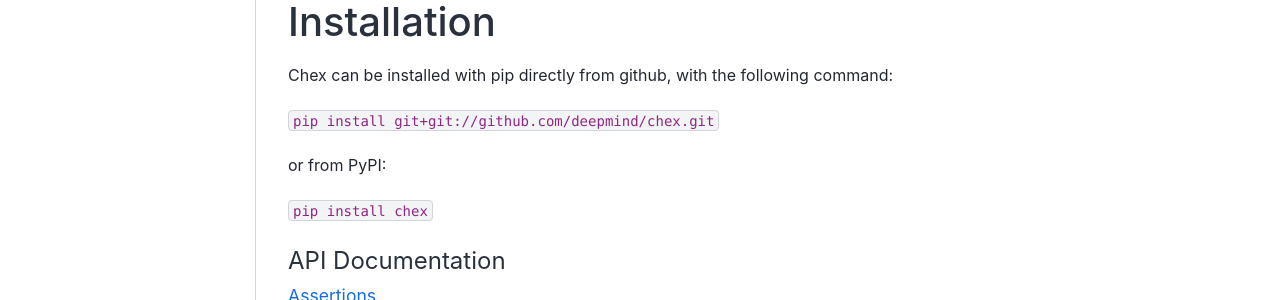
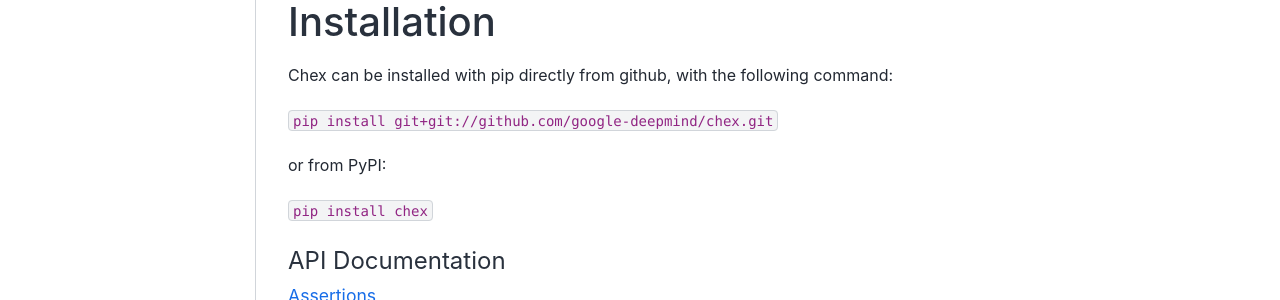
Before and after one commit to google-deepmind/chex, a Sphinx documentation site: the page built from docs/index.rst, in a window 1280 px wide and 900 px high. Shown: the part 373-673 px from the top of the window. Built offline with Sphinx 7.4.7 and the Sphinx Book theme 1.1.4, drawn with Linux system fonts in a browser that asks for light colours; formulas are drawn with MathJax 3; some of the changed lines change nothing that is shown.

Commit message:
update docs builder
PiperOrigin-RevId: 802118498

```diff
--- a/docs/index.rst
+++ b/docs/index.rst
@@ -1,4 +1,4 @@
-:github_url: https://github.com/deepmind/chex/tree/master/docs
+:github_url: https://github.com/google-deepmind/chex/tree/main/docs
 
 Chex
 -----
@@ -11,14 +11,14 @@
 * Debug (e.g. transforming pmaps in vmaps within a context manager).
 * Test JAX code across many variants (e.g. jitted vs non-jitted).
 
-Modules overview can be found `on GitHub <https://github.com/deepmind/chex#modules-overview>`_.
+Modules overview can be found `on GitHub <https://github.com/google-deepmind/chex#modules-overview>`_.
 
 Installation
 ------------
 
 Chex can be installed with pip directly from github, with the following command:
 
-``pip install git+git://github.com/deepmind/chex.git``
+``pip install git+git://github.com/google-deepmind/chex.git``
 
 or from PyPI:
 
@@ -35,19 +35,19 @@
 
 This repository is part of the `DeepMind JAX Ecosystem <https://deepmind.com/blog/article/using-jax-to-accelerate-our-research>`_.
 
-To cite Chex please use the `DeepMind JAX Ecosystem citation <https://github.com/deepmind/jax/blob/main/deepmind2020jax.txt>`_.
+To cite Chex please use the `DeepMind JAX Ecosystem citation <https://github.com/google-deepmind/jax/blob/main/deepmind2020jax.txt>`_.
 
 Contribute
 ----------
 
-- `Issue tracker <https://github.com/deepmind/chex/issues>`_
-- `Source code <https://github.com/deepmind/chex/tree/master>`_
+- `Issue tracker <https://github.com/google-deepmind/chex/issues>`_
+- `Source code <https://github.com/google-deepmind/chex/tree/main>`_
 
 Support
 -------
 
 If you are having issues, please let us know by filing an issue on our
-`issue tracker <https://github.com/deepmind/chex/issues>`_.
+`issue tracker <https://github.com/google-deepmind/chex/issues>`_.
 
 License
 -------
```
